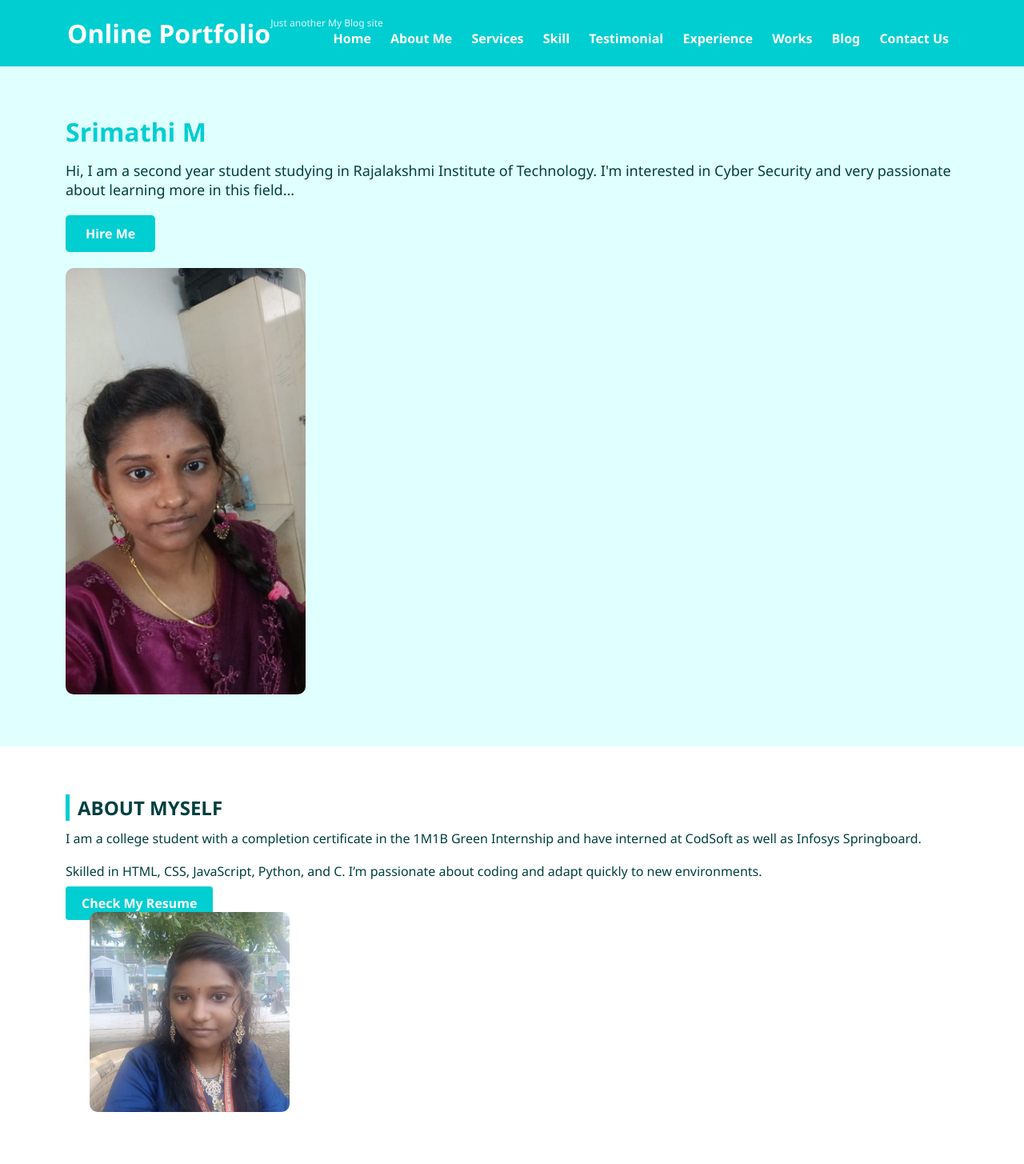
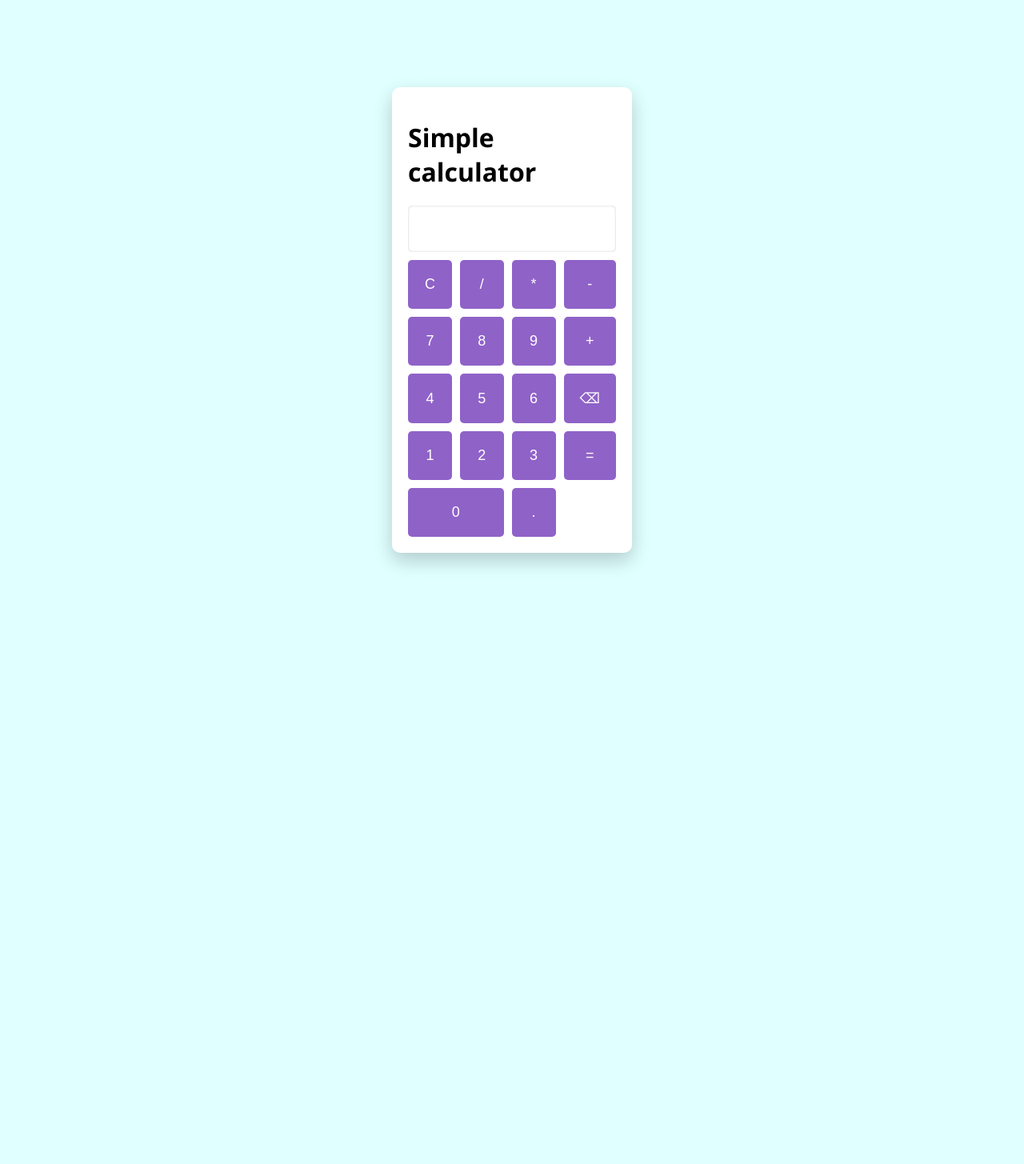
Before and after one commit to Srimathi-moon/codsoft-task, a plain HTML site: page index.html in a window 1280 px wide. Shown: the whole page at 80% size. After the commit the page ends 800 px from the top, so only its background shows below. Drawn offline with Linux system fonts and the light colour scheme.

Commit message:
Add files via upload

```diff
--- a/index.html
+++ b/index.html
@@ -3,68 +3,41 @@
 <head>
   <meta charset="UTF-8" />
   <meta name="viewport" content="width=device-width, initial-scale=1.0"/>
-  <title>Srimathi M - Portfolio</title>
+  <title>Calculator - Task 3</title>
   <link rel="stylesheet" href="style.css" />
 </head>
 <body>
 
-  <header>
-    <div class="container">
-      <h1>Online Portfolio</h1>
-      <p class="tagline">Just another My Blog site</p>
-      <nav>
-        <ul>
-          <li><a href="#">Home</a></li>
-          <li><a href="#">About Me</a></li>
-          <li><a href="#">Services</a></li>
-          <li><a href="#">Skill</a></li>
-          <li><a href="#">Testimonial</a></li>
-          <li><a href="#">Experience</a></li>
-          <li><a href="#">Works</a></li>
-          <li><a href="#">Blog</a></li>
-          <li><a href="#">Contact Us</a></li>
-        </ul>
-      </nav>
+
+  <div class="calculator">
+    <h1>Simple calculator</h1>
+    <input type="text" id="display" readonly />
+    <div class="buttons">
+      <button onclick="clearDisplay()">C</button>
+      <button onclick="append('/')">/</button>
+      <button onclick="append('*')">*</button>
+      <button onclick="append('-')">-</button>
+
+      <button onclick="append('7')">7</button>
+      <button onclick="append('8')">8</button>
+      <button onclick="append('9')">9</button>
+      <button onclick="append('+')">+</button>
+
+      <button onclick="append('4')">4</button>
+      <button onclick="append('5')">5</button>
+      <button onclick="append('6')">6</button>
+      <button onclick="backspace()">⌫</button>
+
+      <button onclick="append('1')">1</button>
+      <button onclick="append('2')">2</button>
+      <button onclick="append('3')">3</button>
+      <button onclick="calculate()">=</button>
+
+      <button onclick="append('0')" style="grid-column: span 2;">0</button>
+      <button onclick="append('.')">.</button>
     </div>
-  </header>
+  </div>
 
-  <!-- Hero Section -->
-  <section class="hero">
-    <div class="container">
-      <div class="hero-text">
-        <h2>Srimathi M</h2>
-        <p>
-          Hi, I am a second year student studying in Rajalakshmi Institute of Technology.
-          I'm interested in Cyber Security and very passionate about learning more in this field...
-        </p>
-        <a href="#" class="btn">Hire Me</a>
-      </div>
-      <div class="hero-img">
-        <img src="cutesrimathi.jpg" alt="Srimathi Photo" />
-      </div>
-    </div>
-  </section>
-
-  <!-- About Section -->
-  <section class="about">
-    <div class="container about-container">
-      <div class="about-text">
-        <h3>ABOUT MYSELF</h3>
-        <p>
-          I am a college student with a completion certificate in the 1M1B Green Internship
-          and have interned at CodSoft as well as Infosys Springboard.
-        </p>
-        <p>
-          Skilled in HTML, CSS, JavaScript, Python, and C. I’m passionate about coding and
-          adapt quickly to new environments.
-        </p>
-        <a href="resume.pdf" class="btn">Check My Resume</a>
-      </div>
-      <div class="about-img">
-        <img src="srimathi.jpg" alt="Srimathi About Image" />
-      </div>
-    </div>
-  </section>
-
+  <script src="script.js"></script>
 </body>
 </html>
--- /dev/null
+++ b/script.js
@@ -0,0 +1,21 @@
+let display = document.getElementById("display");
+
+function append(value) {
+  display.value += value;
+}
+
+function clearDisplay() {
+  display.value = "";
+}
+
+function backspace() {
+  display.value = display.value.slice(0, -1);
+}
+
+function calculate() {
+  try {
+    display.value = eval(display.value);
+  } catch {
+    display.value = "Error";
+  }
+}
--- a/style.css
+++ b/style.css
@@ -1,172 +1,62 @@
-* {
+body {
+  background-color: #e0ffff;
+  font-family: 'Segoe UI', sans-serif;
+  display: flex;
+  flex-direction: column;
+  align-items: center;
+  justify-content: center;
+  height: 100vh;
   margin: 0;
-  padding: 0;
+}
+
+.title {
+  color:#8f62c8;
+  margin-bottom: 20px;
+}
+
+.calculator {
+  background-color: #ffffff;
+  padding: 20px;
+  border-radius: 10px;
+  box-shadow: 0 10px 25px rgba(0, 0, 0, 0.2);
+  width: 300px;
   box-sizing: border-box;
 }
 
-body, html {
-  font-family: 'Segoe UI', sans-serif;
+#display {
+  width: 100%;
+  padding: 15px;
+  font-size: 24px;
+  text-align: right;
+  margin-bottom: 10px;
+  border: none;
+  border-radius: 5px;
   background-color: #ffffff;
-  color: #333;
+  box-shadow: inset 0 0 3px rgba(0, 0, 0, 0.2);
+  box-sizing: border-box;
 }
 
-.container {
-  width: 90%;
-  max-width: 1200px;
-  margin: auto;
-  overflow: hidden;
+.buttons {
+  display: grid;
+  grid-template-columns: repeat(4, 1fr);
+  gap: 10px;
 }
 
-/* Header / Navbar */
-header {
-  background: #00ced1;
-  color: #fff;
-  padding: 20px 0;
-  position: sticky;
-  top: 0;
-  z-index: 1000;
-}
-
-header h1 {
-  float: left;
-  margin-left: 20px;
-}
-
-header .tagline {
-  font-size: 12px;
-  margin-left: 20px;
-  color: #e0f7f9;
-}
-
-header nav ul {
-  float: right;
-  list-style: none;
-  margin-right: 20px;
-}
-
-header nav ul li {
-  display: inline-block;
-  margin: 0 10px;
-}
-
-header nav ul li a {
+button {
+  padding: 20px;
+  font-size: 18px;
+  border: none;
+  background-color: #8f62c8;
   color: white;
-  text-decoration: none;
-  font-weight: bold;
-  transition: color 0.3s;
-}
-
-header nav ul li a:hover {
-  color: #003f3f;
-}
-
-/* Hero Section */
-.hero {
-  background: #e0ffff;
-  color: #003f3f;
-  padding: 60px 20px;
-  display: flex;
-  flex-wrap: wrap;
-  align-items: center;
-  justify-content: space-between;
-}
-
-.hero .hero-text {
-  flex: 1;
-  min-width: 250px;
-}
-
-.hero h2 {
-  font-size: 32px;
-  margin-bottom: 15px;
-  color: #00ced1;
-}
-
-.hero p {
-  font-size: 18px;
-  margin-bottom: 20px;
-}
-
-.hero .btn {
-  display: inline-block;
-  background: #00ced1;
-  color: white;
-  padding: 12px 25px;
-  text-decoration: none;
   border-radius: 5px;
-  font-weight: bold;
+  cursor: pointer;
   transition: background 0.3s;
 }
 
-.hero .btn:hover {
-  background: #009fa4;
+button:hover {
+  background-color: #017611;
 }
 
-.hero-img img {
-  width: 300px;
-  border-radius: 10px;
-  margin-top: 20px;
+.zero {
+  grid-column: span 2;
 }
-
-/* About Section */
-.about {
-  background: #ffffff;
-  color: #003f3f;
-  padding: 60px 20px;
-  display: flex;
-  flex-wrap: wrap;
-  align-items: center;
-  justify-content: space-between;
-}
-
-.about-img img {
-  width: 250px;
-  border-radius: 10px;
-  margin-left: 30px;
-}
-
-.about-text {
-  flex: 1;
-  min-width: 250px;
-}
-
-.about-text h3 {
-  font-size: 24px;
-  margin-bottom: 10px;
-  border-left: 5px solid #00ced1;
-  padding-left: 10px;
-}
-
-.about-text p {
-  font-size: 16px;
-  line-height: 1.6;
-  margin-bottom: 15px;
-}
-
-.about-text .btn {
-  background: #00ced1;
-  color: white;
-  padding: 10px 20px;
-  text-decoration: none;
-  border-radius: 4px;
-  font-weight: bold;
-}
-
-.about-text .btn:hover {
-  background: #009fa4;
-}
-
-@media (max-width: 768px) {
-  .about {
-    flex-direction: column;
-    text-align: center;
-  }
-
-  .about-img img {
-    margin: 20px 0 0 0;
-  }
-
-  .about-text {
-    margin-left: 0;
-  }
-}
```
